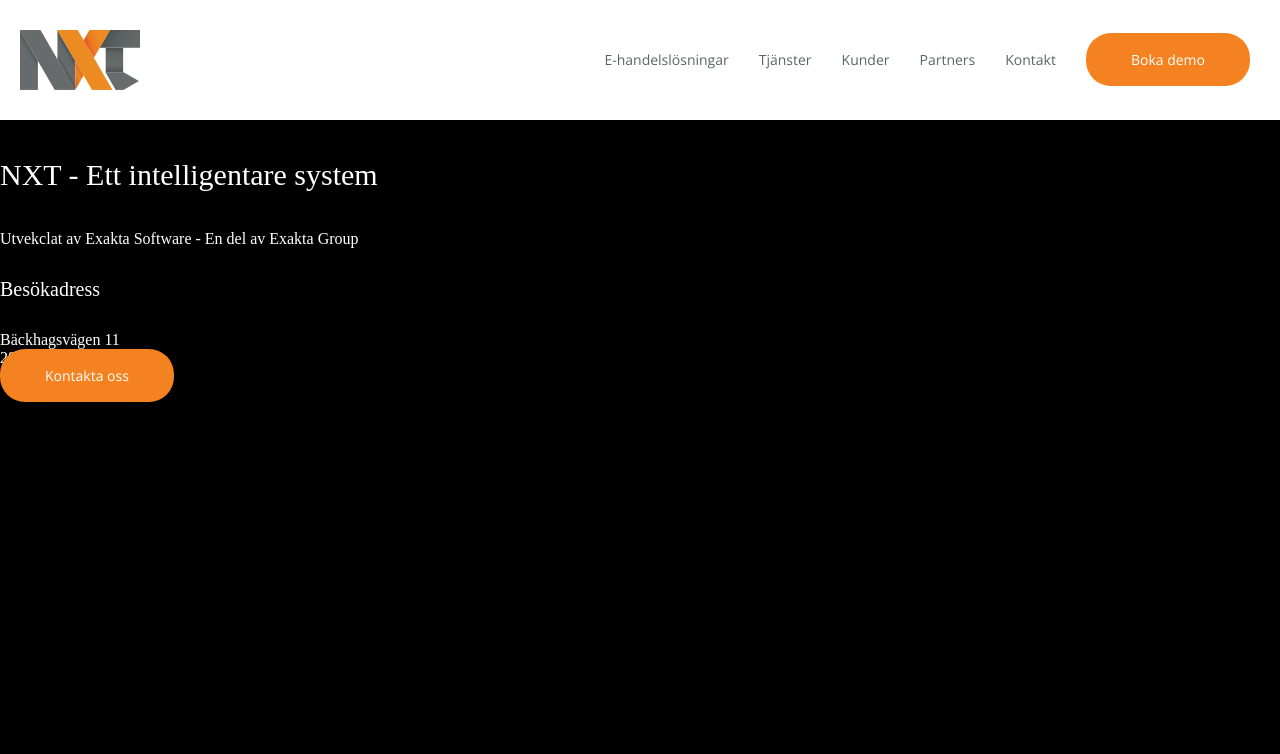
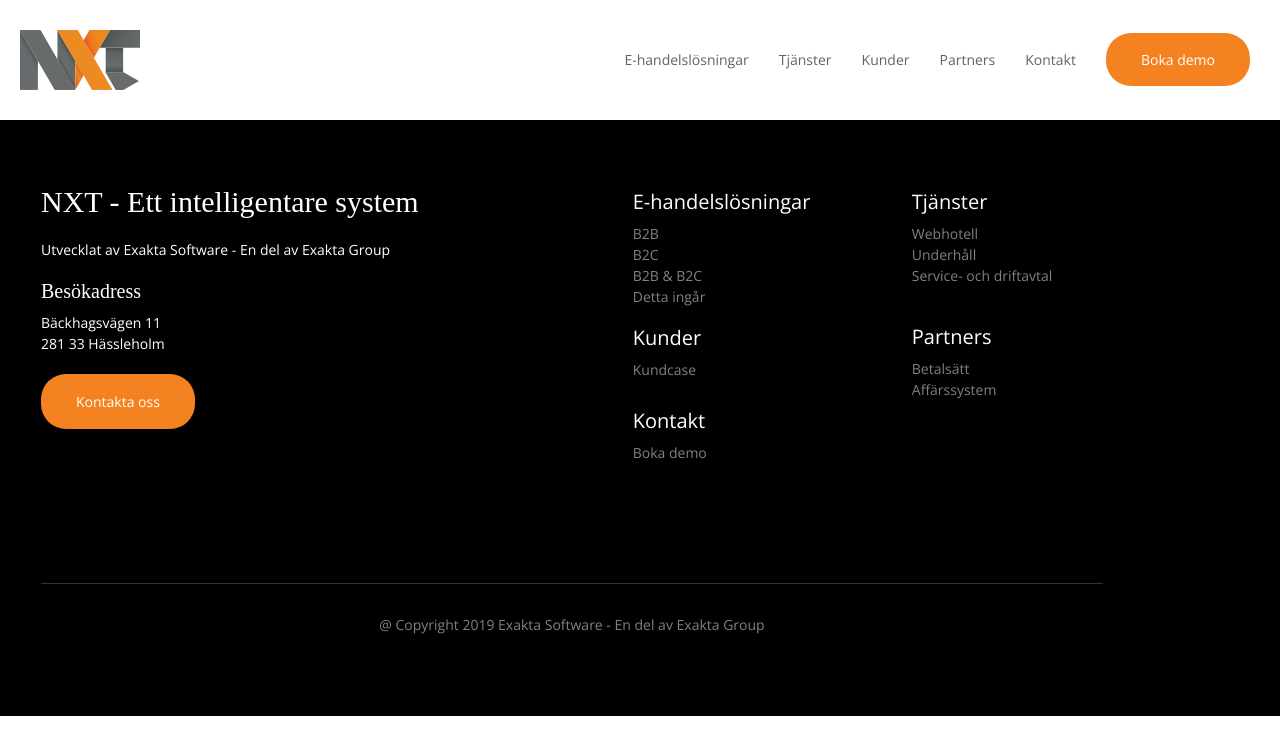
Before and after one commit to bergerik/nxt-vue, a Vue app: page / in a window 1280 px wide. Shown: the top 754 px of the page. Built offline with nearby package versions, Linux system fonts and the light colour scheme.

Commit message:
klar med footer

```diff
--- a/src/App.vue
+++ b/src/App.vue
@@ -25,6 +25,11 @@ export default {
   padding: 0;
   margin: 0;
   box-sizing: border-box;
+}
+hr {
+  border: none;
+  border-top: 1px solid #333333;
+  margin-bottom: 30px;
 }
 h1,
 h2,
@@ -54,12 +59,16 @@ h3 {
   line-height: 49.5;
 }
 
+a,
+p {
+  font-family: "Open Sans";
+}
+
 a {
   text-decoration: none;
   font-size: 14px;
   line-height: 18px;
   color: #5e6364;
-  font-family: "Open Sans";
 }
 a:hover {
   text-decoration: underline;
@@ -67,7 +76,7 @@ a:hover {
 }
 
 .btn {
-  padding: 17px 45px;
+  padding: 17px 35px;
   border: 1px solid;
   border-radius: 25px;
   background-color: #f58220;
--- a/src/components/Footer.vue
+++ b/src/components/Footer.vue
@@ -1,20 +1,61 @@
 <template>
   <footer>
     <div class="footer__container">
+      <div class="box__container">
         <div class="box1">
           <h1>NXT - Ett intelligentare system</h1>
-        <p>Utvekclat av Exakta Software - En del av Exakta Group</p>
+          <p class="p">Utvecklat av Exakta Software - En del av Exakta Group</p>
           <h2>Besökadress</h2>
           <div>
             <p>Bäckhagsvägen 11</p>
             <p>281 33 Hässleholm</p>
           </div>
+          <div class="btn__container">
             <a href="#" class="btn white_bg">Kontakta oss</a>
           </div>
+        </div>
 
-      <div class="box2"></div>
+        <hr class="showHR" />
 
-      <div class="box3"></div>
+        <div class="box2">
+          <div class="left">
+            <a class="h2__style" href="#">E-handelslösningar</a>
+            <div>
+              <a href="#">B2B</a>
+              <a href="#">B2C</a>
+              <a href="#">B2B & B2C</a>
+              <a href="#">Detta ingår</a>
+            </div>
+            <div>
+              <a class="h2__style" href="#">Kunder</a>
+              <a class="a" href="#">Kundcase</a>
+            </div>
+            <div>
+              <a class="h2__style" href="#">Kontakt</a>
+              <a href="#">Boka demo</a>
+            </div>
+          </div>
+
+          <div class="right">
+            <a class="h2__style" href="#">Tjänster</a>
+            <div>
+              <a href="#">Webhotell</a>
+              <a href="#">Underhåll</a>
+              <a href="#">Service- och driftavtal</a>
+            </div>
+            <a class="h2__style m-top" href="#">Partners</a>
+            <div>
+              <a href="#">Betalsätt</a>
+              <a href="#">Affärssystem</a>
+            </div>
+          </div>
+        </div>
+      </div>
+
+      <hr />
+      <a class="copyright" href="https://www.exaktasoftware.se/"
+        >@ Copyright 2019 Exakta Software - En del av Exakta Group</a
+      >
     </div>
   </footer>
 </template>
@@ -31,20 +72,146 @@ export default {
 <style lang="scss" scoped>
 footer {
   background-color: #000000;
+  border: 1px solid #000000;
+  text-align: center;
+
+  .showHR {
+    display: none;
+  }
+
+  h1,
+  h2,
+  .h2__style {
+    line-height: 22px;
+    margin-bottom: 10px;
+  }
+
+  .m-top {
+    margin-top: 20px;
+  }
 
   h1 {
     font-size: 30px;
+    line-height: 22px;
+    height: 28px;
   }
-  h2 {
+  h2,
+  .h2__style {
     font-size: 20px;
+    line-height: 22px;
+  }
+
+  div,
+  .p {
+    margin-bottom: 20px;
+  }
+
+  a,
+  p {
+    font-size: 14px;
+    line-height: 21px;
+  }
+  .a {
+    margin-bottom: 10px;
+  }
+
+  .copyright {
+    font-size: 14px;
+    color: #7d8283;
+
+    &:hover {
+      color: #f58220;
+    }
+  }
+
+  .p {
+    margin: 20px 0;
   }
 
   .footer__container {
     max-width: 1142px;
-    height: 689px;
     color: #fff;
+    padding: 40px;
+    padding-bottom: 60px;
 
-    .box1 {
+    .box__container {
+      display: grid;
+      grid-template-columns: repeat(2, 1fr);
+      column-gap: 20px;
+      margin: 30px 0 60px 0;
+      text-align: left;
+
+      .box1,
+      .box2 {
+        > div {
+          display: flex;
+          flex-direction: column;
+        }
+      }
+
+      .box1 .btn__container {
+        display: inline-flex;
+        .btn {
+          display: flex;
+          align-items: center;
+        }
+      }
+
+      .box2 {
+        display: flex;
+        justify-content: space-around;
+
+        a {
+          color: #7d8283;
+        }
+
+        .h2__style {
+          color: #fff;
+          text-decoration: none;
+        }
+
+        a:hover,
+        .h2__style:hover {
+          color: #f58220;
+        }
+
+        .left,
+        .right {
+          div {
+            display: flex;
+            flex-direction: column;
+          }
+        }
+      }
+    }
+  }
+
+  @media (max-width: 800px) {
+    .footer__container {
+      .showHR {
+        display: block;
+        margin: 10px 0 40px 0;
+      }
+      .box__container {
+        text-align: center;
+        display: flex;
+        flex-direction: column;
+
+        h1 {
+          font-size: calc(20px + 10 * (100vw - 320px) / 704);
+        }
+      }
+    }
+
+    @media (max-width: 500px) {
+      .footer__container {
+        .box__container {
+          .box2 {
+            display: flex;
+            flex-direction: column;
+          }
+        }
+      }
     }
   }
 }
--- a/src/components/Header.vue
+++ b/src/components/Header.vue
@@ -63,5 +63,14 @@ header {
       }
     }
   }
+
+  @media (max-width: 950px) {
+    li {
+      display: none;
+    }
+    li:last-child {
+      display: block;
+    }
+  }
 }
 </style>
```
Lines whose indentation alone changed are shown as unchanged.
